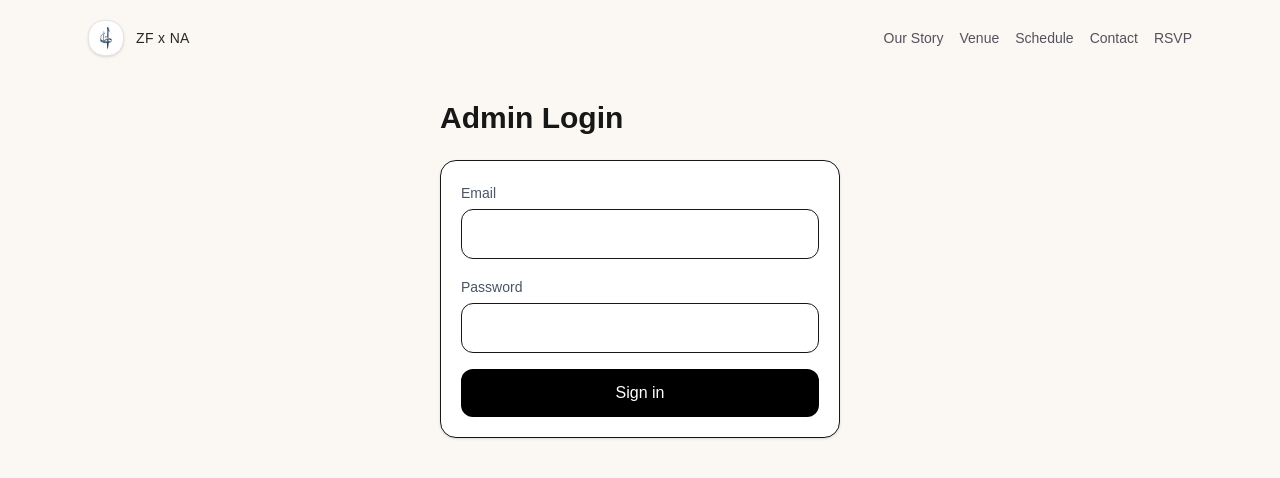
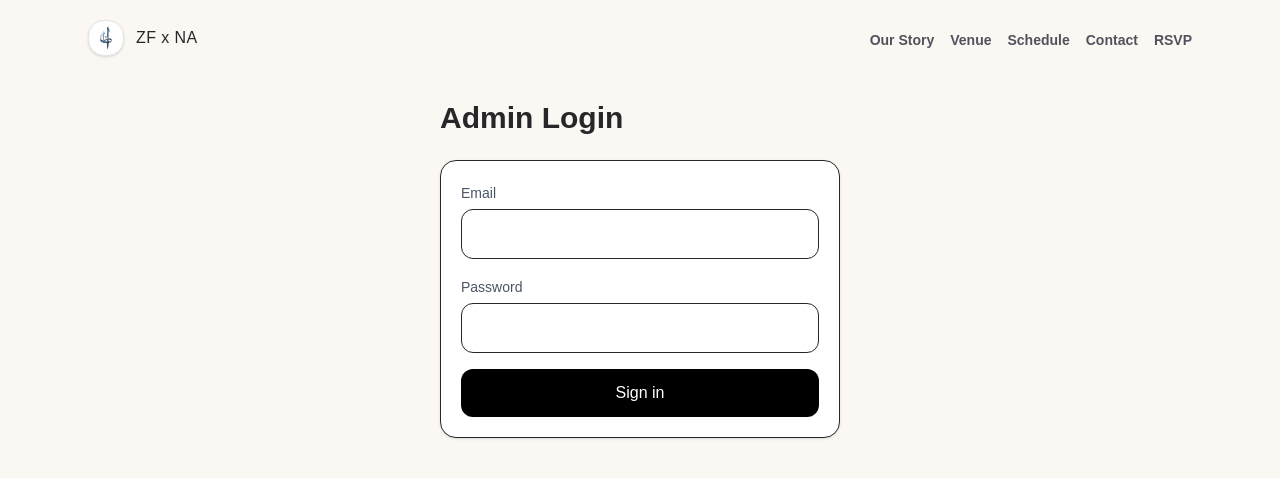
Before and after one commit to faizjazz100/ayuni-zhafirin, a Next.js app: page /login in a window 1280 px wide. Shown: the top 478 px of the page. Built offline with nearby package versions, Linux system fonts and the light colour scheme; no server answers; a web font is replaced by a local one.

Commit message:
5th commit

```diff
--- a/src/app/components/SiteHeader.tsx
+++ b/src/app/components/SiteHeader.tsx
@@ -21,18 +21,18 @@ export default function SiteHeader() {
                             priority
                         />
                     </div>
-                    <span className="text-sm font-medium tracking-wide text-zinc-800">
+                    <span className="font-serif-semibold tracking-wide text-zinc-800">
                         ZF x NA
                     </span>
                 </Link>
 
                 {/* Desktop tabs */}
                 <div className="hidden items-center gap-4 text-sm text-zinc-600 sm:flex">
-                    <Link className="hover:text-zinc-900" href="/our-story">Our Story</Link>
-                    <Link className="hover:text-zinc-900" href="/venue">Venue</Link>
-                    <Link className="hover:text-zinc-900" href="/schedule">Schedule</Link>
-                    <Link className="hover:text-zinc-900" href="/contact">Contact</Link>
-                    <Link className="hover:text-zinc-900" href="/rsvp">RSVP</Link>
+                    <Link className="hover:text-zinc-900 mt-1 font-semibold" href="/our-story">Our Story</Link>
+                    <Link className="hover:text-zinc-900 mt-1 font-semibold" href="/venue">Venue</Link>
+                    <Link className="hover:text-zinc-900 mt-1 font-semibold" href="/schedule">Schedule</Link>
+                    <Link className="hover:text-zinc-900 mt-1 font-semibold" href="/contact">Contact</Link>
+                    <Link className="hover:text-zinc-900 mt-1 font-semibold" href="/rsvp">RSVP</Link>
                 </div>
 
                 {/* Mobile dropdown button */}
--- a/src/app/login/page.tsx
+++ b/src/app/login/page.tsx
@@ -29,14 +29,14 @@ export default function LoginPage() {
   }
 
   return (
-    <main className="mx-auto max-w-md p-6">
+    <main className="mx-auto max-w-md p-6 text-zinc-800">
       <h1 className="text-3xl font-semibold">Admin Login</h1>
 
       <form onSubmit={onSubmit} className="mt-6 space-y-4 rounded-2xl border bg-white p-5 shadow-sm">
         <div>
           <label className="text-sm text-gray-600">Email</label>
           <input
-            className="mt-1 w-full rounded-xl border p-3"
+            className="mt-1 w-full rounded-xl border p-3 text-zinc-800"
             type="email"
             value={email}
             onChange={(e) => setEmail(e.target.value)}
@@ -47,7 +47,7 @@ export default function LoginPage() {
         <div>
           <label className="text-sm text-gray-600">Password</label>
           <input
-            className="mt-1 w-full rounded-xl border p-3"
+            className="mt-1 w-full rounded-xl border p-3 text-zinc-800"
             type="password"
             value={password}
             onChange={(e) => setPassword(e.target.value)}
```
